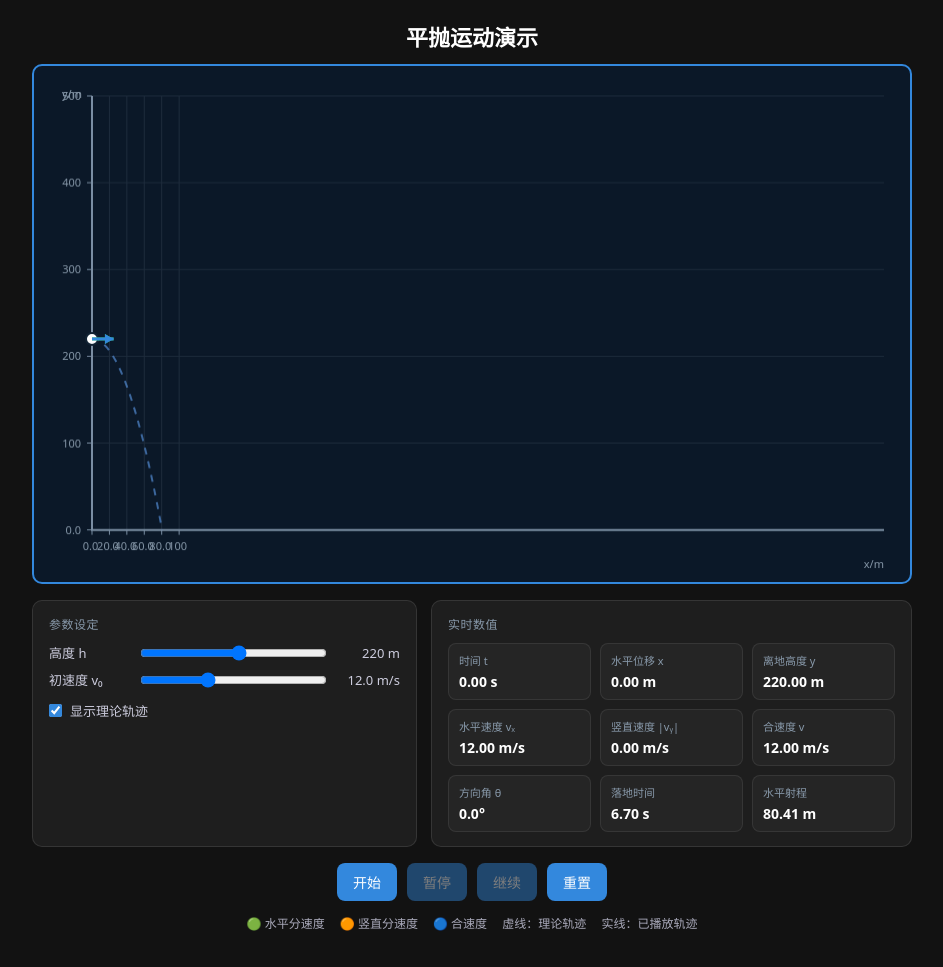
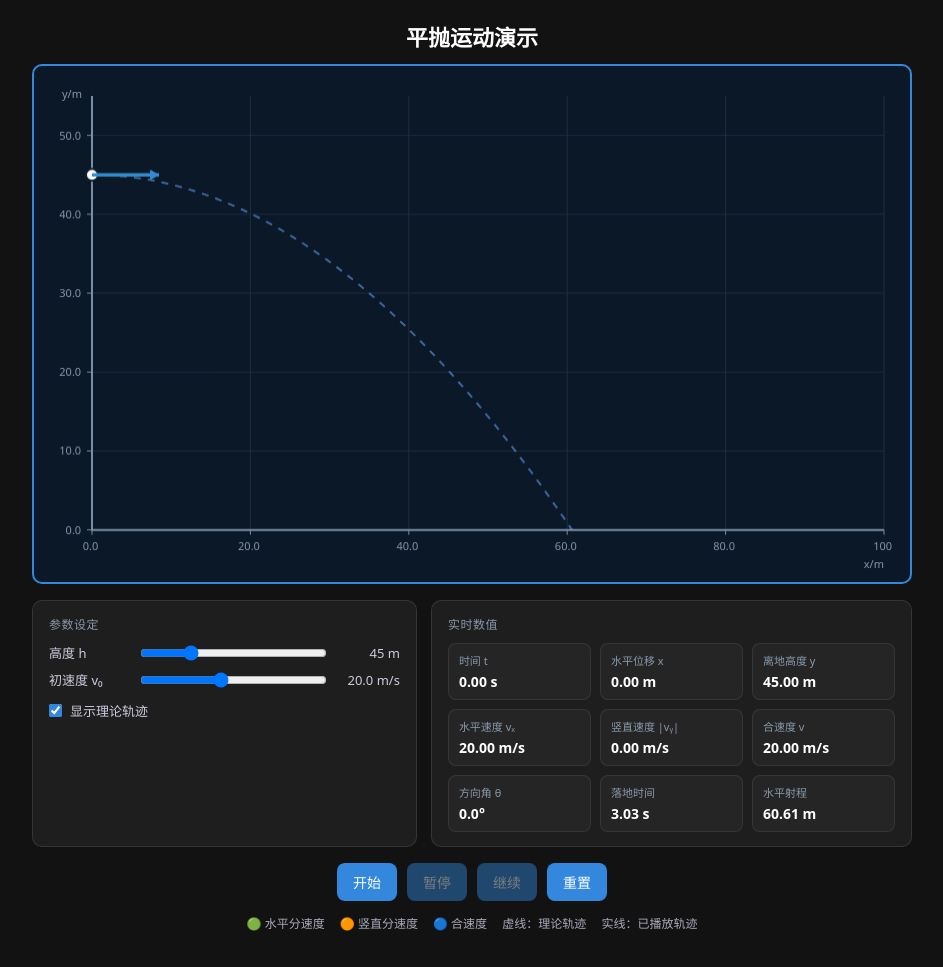
Before and after one commit to wenqiaowuli-coder/demo, a plain HTML site: page projectile-motion.html in a window 1280 px wide. Shown: the whole page, without its empty margins (168-1111 px from the left). Drawn offline with Linux system fonts and the light colour scheme.

Commit message:
feat(physics): 平抛演示参数协调性调整 - 高度滑块 20~120m 默认 45m，初速度滑块 5~40m/s 默认 20m/s

```diff
--- a/projectile-motion.html
+++ b/projectile-motion.html
@@ -161,13 +161,13 @@
                 <div class="group-title" id="parameterTitle">参数设定</div>
                 <div class="param-row">
                     <label for="h">高度 h</label>
-                    <input id="h" type="range" min="60" max="360" value="220" step="10">
-                    <div class="val" id="hVal">220 m</div>
+                    <input id="h" type="range" min="20" max="120" value="45" step="5">
+                    <div class="val" id="hVal">45 m</div>
                 </div>
                 <div class="param-row">
                     <label for="v0">初速度 v₀</label>
-                    <input id="v0" type="range" min="5" max="25" value="12" step="0.5">
-                    <div class="val" id="v0Val">12.0 m/s</div>
+                    <input id="v0" type="range" min="5" max="40" value="20" step="1">
+                    <div class="val" id="v0Val">20.0 m/s</div>
                 </div>
                 <label class="toggle" for="showPreview">
                     <input id="showPreview" type="checkbox" checked>
@@ -179,13 +179,13 @@
                 <div class="data-grid">
                     <div class="data-item"><span>时间 t</span><b id="time">0.00 s</b></div>
                     <div class="data-item"><span>水平位移 x</span><b id="positionX">0.00 m</b></div>
-                    <div class="data-item"><span>离地高度 y</span><b id="positionY">220.00 m</b></div>
-                    <div class="data-item"><span>水平速度 vₓ</span><b id="vx">12.00 m/s</b></div>
+                    <div class="data-item"><span>离地高度 y</span><b id="positionY">45.00 m</b></div>
+                    <div class="data-item"><span>水平速度 vₓ</span><b id="vx">20.00 m/s</b></div>
                     <div class="data-item"><span>竖直速度 |vᵧ|</span><b id="vy">0.00 m/s</b></div>
-                    <div class="data-item"><span>合速度 v</span><b id="vv">12.00 m/s</b></div>
+                    <div class="data-item"><span>合速度 v</span><b id="vv">20.00 m/s</b></div>
                     <div class="data-item"><span>方向角 θ</span><b id="vt">0.0°</b></div>
-                    <div class="data-item"><span>落地时间</span><b id="flightTime">6.70 s</b></div>
-                    <div class="data-item"><span>水平射程</span><b id="range">80.42 m</b></div>
+                    <div class="data-item"><span>落地时间</span><b id="flightTime">3.03 s</b></div>
+                    <div class="data-item"><span>水平射程</span><b id="range">60.61 m</b></div>
                 </div>
             </section>
         </div>
```
